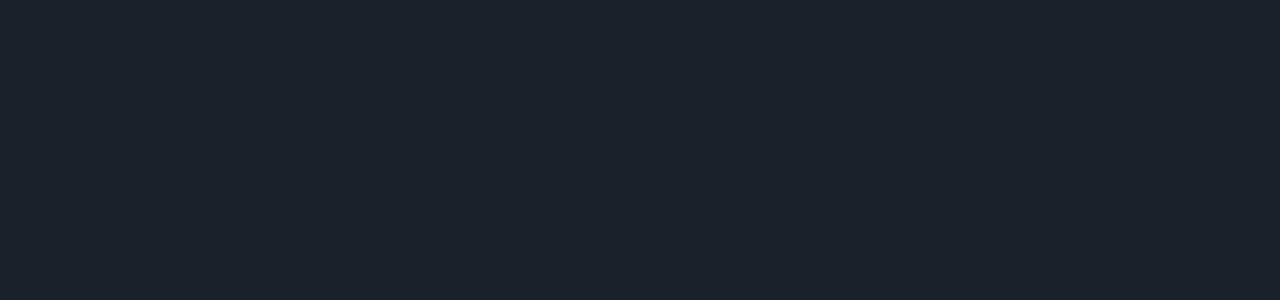
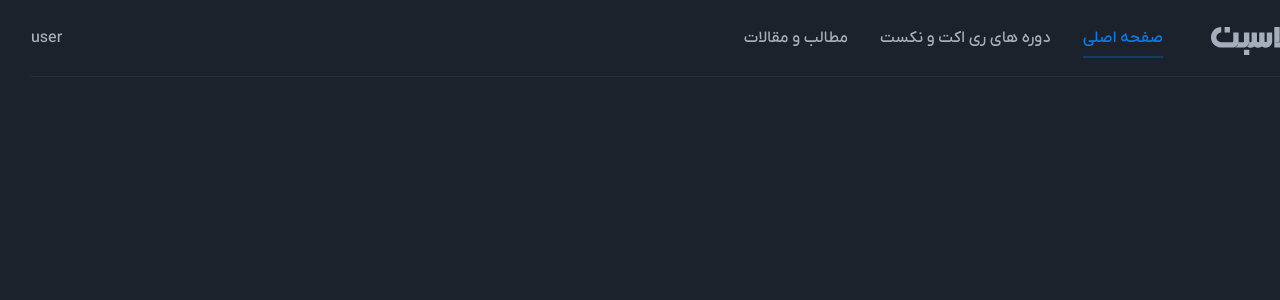
Before and after one commit to mohammadsookhtesaraei/classbon-next, a Next.js app: page / in a window 1280 px wide. Shown: the top 300 px of the page. Built offline with nearby package versions, Linux system fonts and the light colour scheme.

Commit message:
feat: add header component

```diff
--- /dev/null
+++ b/src/app/_components/header/header.tsx
@@ -0,0 +1,21 @@
+import Image from "next/image";
+import TopNavigation from "./top-navigation";
+
+export const Header = () => {
+  return (
+    <header className="border-b dark:border-base-content/10">
+      <nav className="container flex items-center justify-between">
+        <Image
+          src="/images/logo-light.svg"
+          width={100}
+          height={36}
+          alt="کلاسبن"
+        />
+
+        <TopNavigation />
+
+        <span className="mr-auto">user</span>
+      </nav>
+    </header>
+  );
+};
--- /dev/null
+++ b/src/app/_components/header/index.ts
@@ -0,0 +1 @@
+export * from "./header"
--- /dev/null
+++ b/src/app/_components/header/top-navigation.tsx
@@ -0,0 +1,39 @@
+"use client";
+// next import
+import Link from "next/link";
+import { usePathname } from "next/navigation";
+
+// constant data
+import { menuItems } from "@/constants/menuItems";
+import classNames from "classnames";
+
+const TopNavigation = () => {
+
+
+  const pathname = usePathname();
+
+  return (
+    <ul className="hidden lg:flex gap-x-8 mr-12">
+      {menuItems.map((item) => {
+        const isActive = pathname === item.href;
+        return (
+          <li key={`navigation-${item.href}`}>
+            <Link
+              href={item.href}
+              className={classNames(
+                "dark:hover:text-primary transition-colors pb-2",
+                {
+                  "border-b-2 dark:text-primary dark:border-primary/30":
+                    isActive,
+                },
+              )}
+            >
+              {item.title}
+            </Link>
+          </li>
+        );
+      })}
+    </ul>
+  );
+};
+export default TopNavigation;
--- a/src/app/layout.tsx
+++ b/src/app/layout.tsx
@@ -3,6 +3,8 @@ import { Figtree } from "next/font/google";
 import yekanFont from "@/constants/fonts";
 
 import "./globals.css";
+import {Header} from "./_components/header";
+
 
 const figtree = Figtree({
   display: "swap",
@@ -27,6 +29,7 @@ export default function RootLayout({
       className={`dark ${yekanFont.variable} ${figtree.variable}`}
     >
       <body className="min-h-screen grid-rows-[80px_1fr_auto] dark:bg-base-100 dark:text-base-content">
+        <Header/>
         {children}
       </body>
     </html>
--- /dev/null
+++ b/src/constants/menuItems.ts
@@ -0,0 +1,14 @@
+export const menuItems: NavigationMenuItem[] = [
+  {
+    title: "صفحه اصلی",
+    href: "/",
+  },
+  {
+    title: "دوره های ری اکت و نکست",
+    href: "/courses",
+  },
+  {
+    title: "مطالب و مقالات",
+    href: "/blog",
+  },
+];
--- /dev/null
+++ b/src/types/navigation-menu-item.ts
@@ -0,0 +1,4 @@
+type NavigationMenuItem={
+    title:string,
+    href:string
+}
```
Also changed, not shown: package.json (+7 -6 lines), 1 other file (tests, documents, lock files or other folders).
